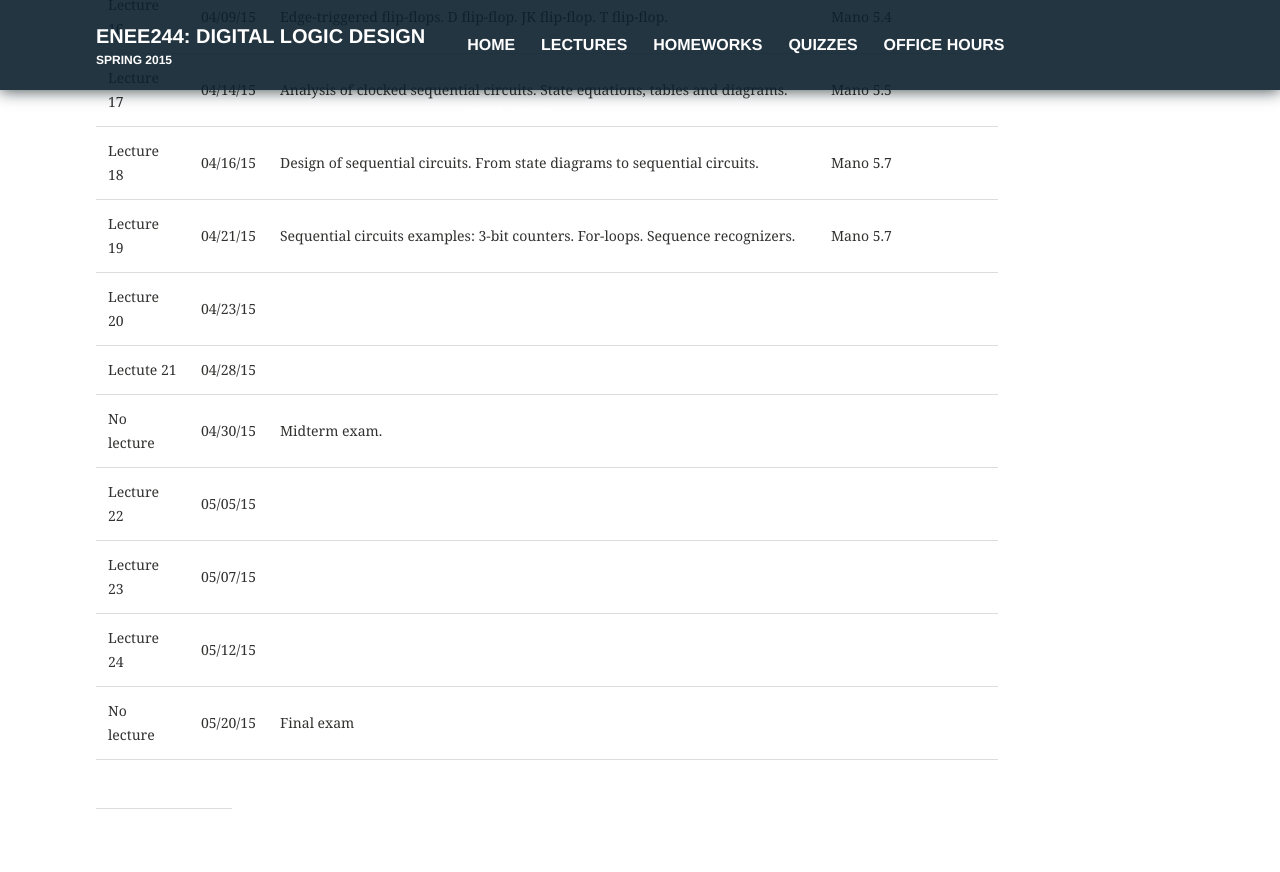
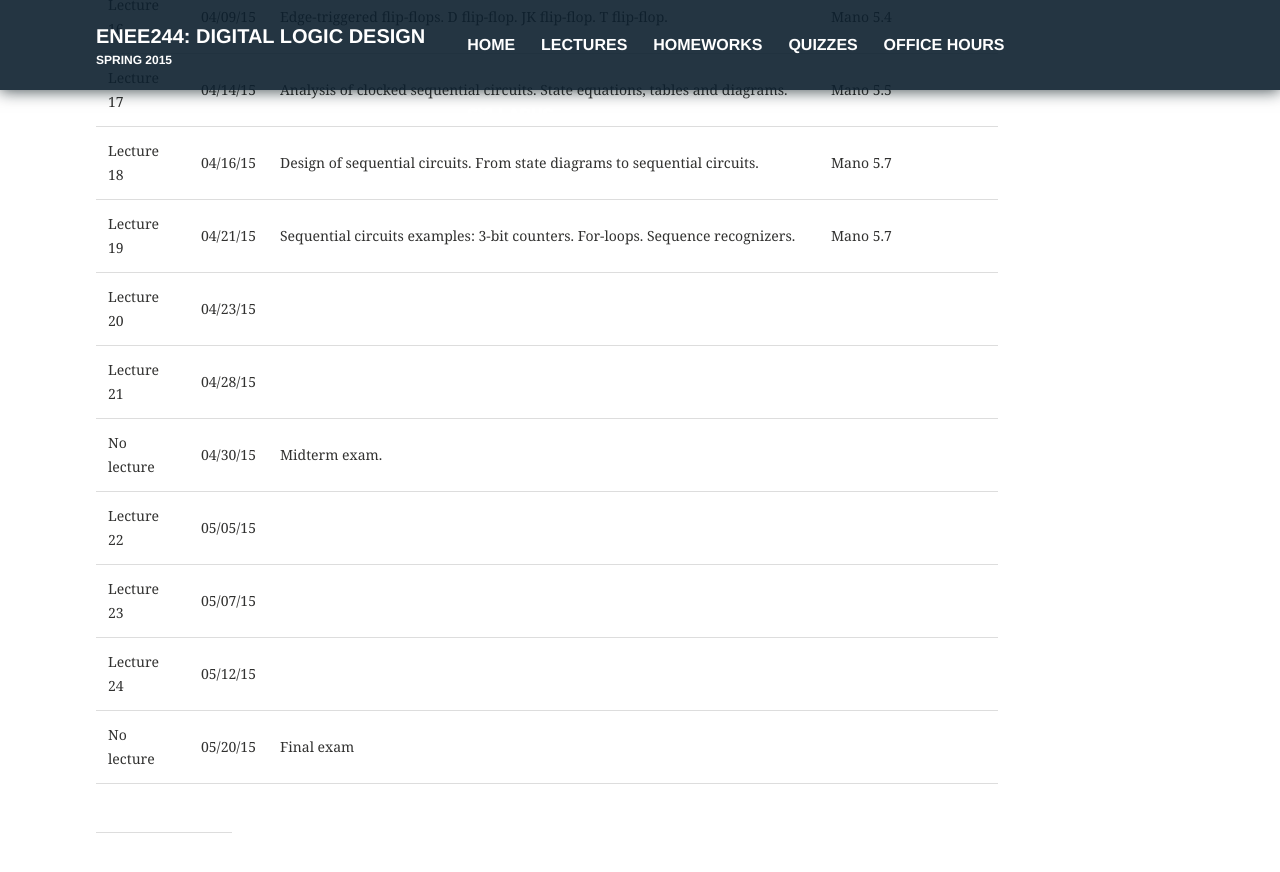
Before and after one commit to enee244/enee244.github.io, a Jekyll site: the page built from lectures/index.md, in a window 1280 px wide and 900 px high, scrolled down 1916 px. Shown: the top 872 px of the window. Built offline with Jekyll 4.4.1, drawn with Linux system fonts in a browser that asks for light colours.

Commit message:
Update index.md

```diff
--- a/lectures/index.md
+++ b/lectures/index.md
@@ -36,7 +36,7 @@ published: true
 |Lecture 18 |04/16/15 | Design of sequential circuits. From state diagrams to sequential circuits. | Mano 5.7
 |Lecture 19 |04/21/15 | Sequential circuits examples: 3-bit counters. For-loops. Sequence recognizers. | Mano 5.7
 |Lecture 20 |04/23/15 ||
-|Lectute 21 |04/28/15 ||
+|Lecture 21 |04/28/15 ||
 |No lecture |04/30/15 | Midterm exam. |
 |Lecture 22|05/05/15 ||
 |Lecture 23|05/07/15 ||
```
